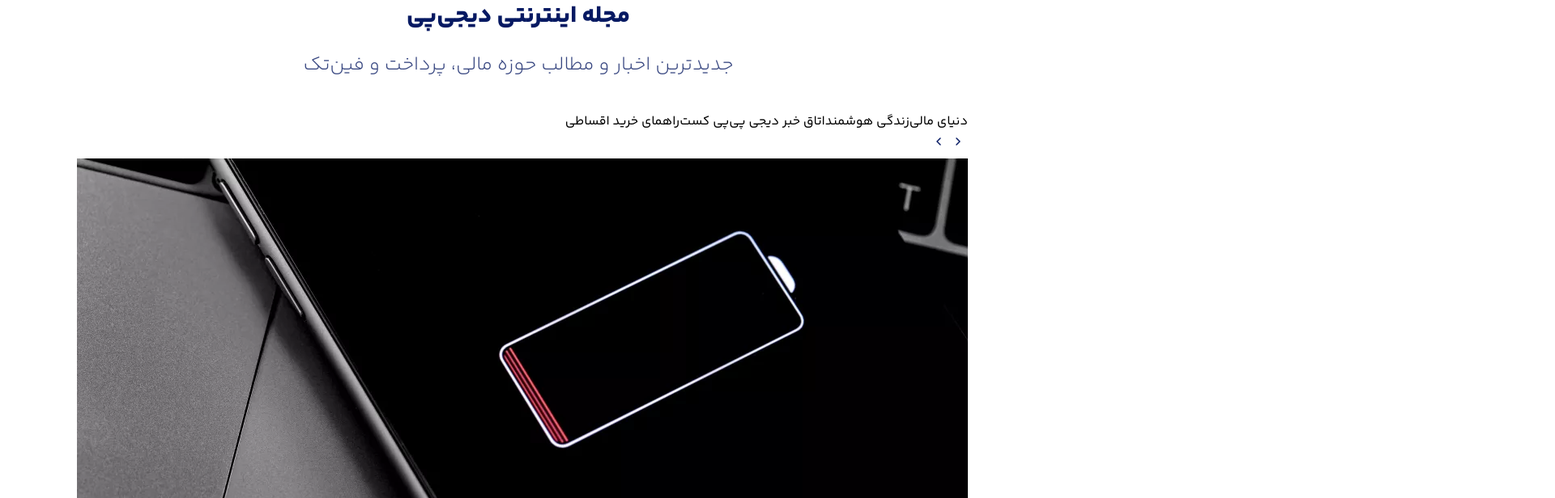
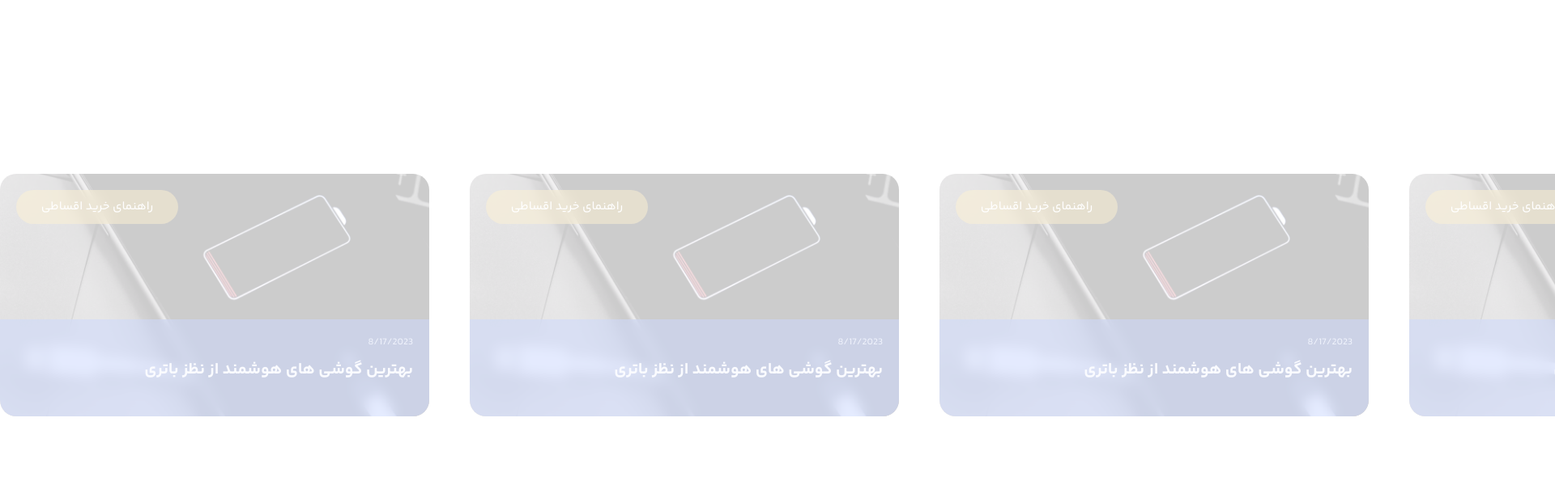
Before and after one commit to MohamadMahdi-Tasha/digipay-clone, a Next.js app: page / in a window 1280 px wide. Shown: the part 2700-3316 px from the top of the page at 81% size, 1920 px wide, since content can reach past the window. After the commit the page ends 3265 px from the top, so only its background shows below. Built offline with nearby package versions, Linux system fonts and the light colour scheme.

Commit message:
added styles of fourth section

```diff
--- a/app/index.css
+++ b/app/index.css
@@ -17,7 +17,7 @@
 .hamburger-btn[data-opened="true"] > .hamburger-line:nth-of-type(3) {@apply -rotate-45 bottom-[50%] translate-y-[50%];}
 .scrollbar-hidden::-webkit-scrollbar {@apply hidden;}
 
-/*Defining Styles Of First Sections Slider*/
+/*Defining Styles Of Sliders*/
 .first-section-slider.swiper {@apply overflow-y-visible}
 .first-section-slider .swiper-slide-active {@apply z-[9999];}
 .first-section-slider .swiper-slide-active > div {@apply scale-150 shadow-xl text-themeColor;}
@@ -27,3 +27,7 @@
 .first-section-slider .swiper-pagination-bullet:is(:nth-of-type(2), :nth-of-type(6)) {@apply scale-75;}
 .first-section-slider .swiper-pagination-bullet:is(:nth-of-type(1), :nth-of-type(7)) {@apply scale-50;}
 .first-section-slider .swiper-pagination-bullet-active {@apply bg-themeColor;}
+
+.fourth-section-slider {@apply overflow-visible !important;}
+.fourth-section-slider .swiper-slide {@apply transition-all !important;}
+.fourth-section-slider .swiper-slide:not(.swiper-slide-active, .swiper-slide-next) {@apply opacity-20 !important;}
--- a/app/layout.tsx
+++ b/app/layout.tsx
@@ -26,7 +26,7 @@ export default function RootLayout({children}:propsType):React.ReactNode {
     // Returning JSX
     return (
         <html lang={'fa'}>
-            <body dir={'rtl'} className={'font-primary'}>
+            <body dir={'rtl'} className={'font-primary overflow-x-hidden'}>
                 <HeaderComponent />
                 {children}
             </body>
--- a/components/blogComponent.tsx
+++ b/components/blogComponent.tsx
@@ -14,15 +14,15 @@ interface propsType {
 export default function BlogComponent({img,type,date,title}:propsType):React.ReactNode {
     // Returning JSX
     return (
-        <a href={'#'}>
-            <img src={img} alt="تامبنیل بلاگ"/>
-            <div>
-                <div>
-                    <div>{type}</div>
+        <a className={'h-[300px] rounded-[20px] overflow-hidden block relative'} href={'#'}>
+            <img src={img} alt="تامبنیل بلاگ" className={'w-full h-full absolute top-0 left-0 object-cover'}/>
+            <div className={'h-full'}>
+                <div className={'h-[60%] p-[20px] flex justify-end items-start'}>
+                    <div className={'bg-myYellow/50 backdrop-blur px-[20px] truncate py-[10px] rounded-[50rem] text-[15px] font-normal text-white w-[200px] text-center'}>{type}</div>
                 </div>
-                <div>
-                    <span>{date}</span>
-                    <span>{title}</span>
+                <div className={'h-[40%] bg-themeColor/50 backdrop-blur p-[20px]'}>
+                    <span className={'block text-mediumBlue text-[12px] truncate font-normal mb-[10px]'}>{date}</span>
+                    <span className={'block text-lightBlue text-[20px] truncate font-bold'}>{title}</span>
                 </div>
             </div>
         </a>
--- a/components/pageSections/fourthSectionComponent.tsx
+++ b/components/pageSections/fourthSectionComponent.tsx
@@ -8,6 +8,7 @@ import HolderComponent from "@/chunks/holderComponent";
 import IconComponent from "@/chunks/iconComponent";
 import BlogComponent from "@/components/blogComponent";
 import {Swiper, SwiperSlide} from "swiper/react";
+import 'swiper/css';
 import BlogImage1 from '@/public/img/blogs/img-1.webp';
 
 // Creating And Exporting Fourth Section As Default
@@ -21,20 +22,31 @@ export default function FourthSectionComponent(): React.ReactNode {
                     <h5 className={'text-center text-darkBlue/80 text-[24px] mb-[40px] font-light'}>جدیدترین اخبار و مطالب حوزه مالی، پرداخت و فین‌تک</h5>
                 </header>
                 <main>
-                    <div>
-                        <div>
-                            <button>دنیای مالی</button>
-                            <button>زندگی هوشمند</button>
-                            <button>اتاق خبر دیجی پی</button>
-                            <button>پی کست</button>
-                            <button>راهمای خرید اقساطی</button>
+                    <div className={'flex items-center gap-[20px] mb-[30px]'}>
+                        <div className={'w-[85%] flex justify-start items-center gap-[20px] overflow-auto'}>
+                            <button className={'flex-shrink-0 border border-darkBlue text-darkBlue text-[16px] font-normal px-[20px] py-[10px] rounded-[50rem]'}>دنیای مالی</button>
+                            <button className={'flex-shrink-0 border border-darkBlue text-darkBlue text-[16px] font-normal px-[20px] py-[10px] rounded-[50rem]'}>زندگی هوشمند</button>
+                            <button className={'flex-shrink-0 border border-darkBlue text-darkBlue text-[16px] font-normal px-[20px] py-[10px] rounded-[50rem]'}>اتاق خبر دیجی پی</button>
+                            <button className={'flex-shrink-0 border border-darkBlue text-darkBlue text-[16px] font-normal px-[20px] py-[10px] rounded-[50rem]'}>پی کست</button>
+                            <button className={'flex-shrink-0 border border-darkBlue text-darkBlue text-[16px] font-normal px-[20px] py-[10px] rounded-[50rem]'}>راهمای خرید اقساطی</button>
                         </div>
-                        <div>
-                            <button><IconComponent name={'chevron-right'} /></button>
-                            <button><IconComponent name={'chevron-left'} /></button>
+                        <div className={'w-[15%] flex justify-end items-center gap-[10px]'}>
+                            <button className={'w-[30px] h-[30px] flex justify-center items-center'}><IconComponent name={'chevron-right'} /></button>
+                            <button className={'w-[30px] h-[30px] flex justify-center items-center'}><IconComponent name={'chevron-left'} /></button>
                         </div>
                     </div>
-                    <Swiper>
+                    <Swiper className={'fourth-section-slider'} slidesPerView={2} spaceBetween={50}>
+                        <SwiperSlide><BlogComponent img={BlogImage1.src} title={'بهترین گوشی های هوشمند از نظر باتری'} type={'راهنمای خرید اقساطی'} date={'8/17/2023'} /></SwiperSlide>
+                        <SwiperSlide><BlogComponent img={BlogImage1.src} title={'بهترین گوشی های هوشمند از نظر باتری'} type={'راهنمای خرید اقساطی'} date={'8/17/2023'} /></SwiperSlide>
+                        <SwiperSlide><BlogComponent img={BlogImage1.src} title={'بهترین گوشی های هوشمند از نظر باتری'} type={'راهنمای خرید اقساطی'} date={'8/17/2023'} /></SwiperSlide>
+                        <SwiperSlide><BlogComponent img={BlogImage1.src} title={'بهترین گوشی های هوشمند از نظر باتری'} type={'راهنمای خرید اقساطی'} date={'8/17/2023'} /></SwiperSlide>
+                        <SwiperSlide><BlogComponent img={BlogImage1.src} title={'بهترین گوشی های هوشمند از نظز باتری'} type={'راهنمای خرید اقساطی'} date={'8/17/2023'} /></SwiperSlide>
+                        <SwiperSlide><BlogComponent img={BlogImage1.src} title={'بهترین گوشی های هوشمند از نظز باتری'} type={'راهنمای خرید اقساطی'} date={'8/17/2023'} /></SwiperSlide>
+                        <SwiperSlide><BlogComponent img={BlogImage1.src} title={'بهترین گوشی های هوشمند از نظز باتری'} type={'راهنمای خرید اقساطی'} date={'8/17/2023'} /></SwiperSlide>
+                        <SwiperSlide><BlogComponent img={BlogImage1.src} title={'بهترین گوشی های هوشمند از نظز باتری'} type={'راهنمای خرید اقساطی'} date={'8/17/2023'} /></SwiperSlide>
+                        <SwiperSlide><BlogComponent img={BlogImage1.src} title={'بهترین گوشی های هوشمند از نظز باتری'} type={'راهنمای خرید اقساطی'} date={'8/17/2023'} /></SwiperSlide>
+                        <SwiperSlide><BlogComponent img={BlogImage1.src} title={'بهترین گوشی های هوشمند از نظز باتری'} type={'راهنمای خرید اقساطی'} date={'8/17/2023'} /></SwiperSlide>
+                        <SwiperSlide><BlogComponent img={BlogImage1.src} title={'بهترین گوشی های هوشمند از نظز باتری'} type={'راهنمای خرید اقساطی'} date={'8/17/2023'} /></SwiperSlide>
                         <SwiperSlide><BlogComponent img={BlogImage1.src} title={'بهترین گوشی های هوشمند از نظز باتری'} type={'راهنمای خرید اقساطی'} date={'8/17/2023'} /></SwiperSlide>
                     </Swiper>
                 </main>
```
